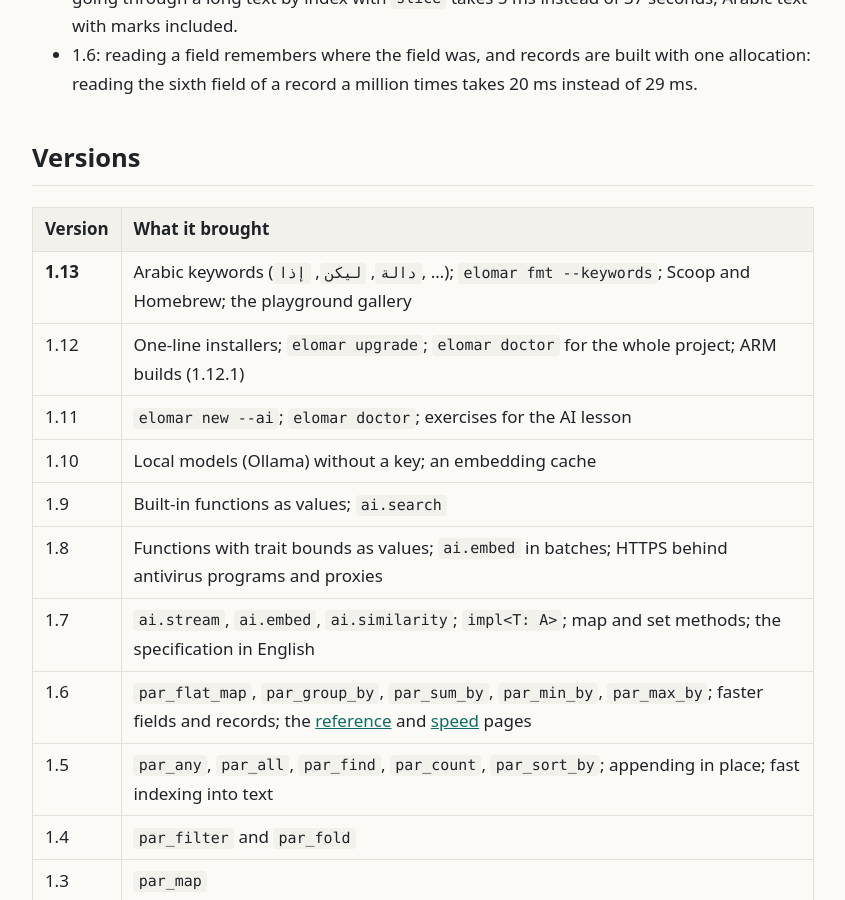
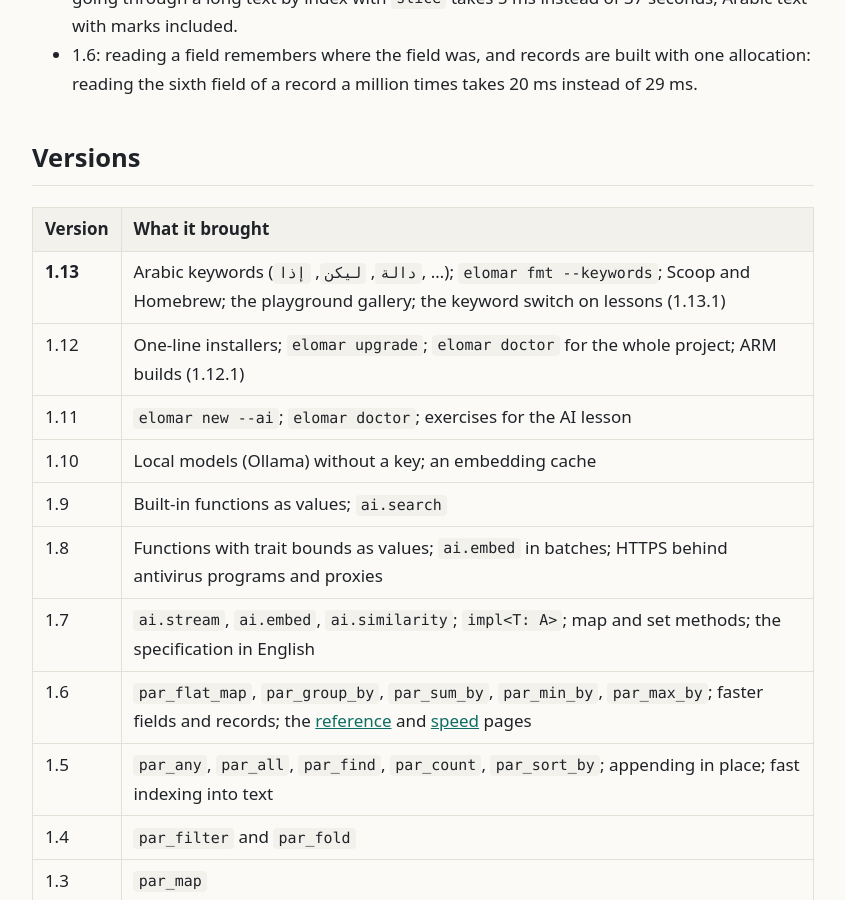
Before and after one commit to abobasel86/elomar-lang, a Jekyll site: the page built from site/en/news.md, in a window 1280 px wide and 900 px high, scrolled down 5984 px. Shown: the whole window, without its empty margins (217-1062 px from the left). Built offline with Jekyll 4.4.1, drawn with Linux system fonts in a browser that asks for light colours; some of the changed text lies outside the part shown.

Commit message:
Release 1.13.1
Co-Authored-By: Claude Opus 5.5 <noreply@anthropic.com>

```diff
--- a/Cargo.toml
+++ b/Cargo.toml
@@ -23,7 +23,7 @@ members = [
 ]
 
 [workspace.package]
-version = "1.13.0"
+version = "1.13.1"
 edition = "2024"
 rust-version = "1.88"
 publish = false
--- a/editor/vscode/package.json
+++ b/editor/vscode/package.json
@@ -2,7 +2,7 @@
   "name": "elomar-lang",
   "displayName": "Elomar-Lang",
   "description": "Elomar-Lang support: highlighting, errors while you type (Arabic/English), hover, go to definition, outline, completion, formatting, snippets and a Run button",
-  "version": "1.13.0",
+  "version": "1.13.1",
   "publisher": "abobasel86",
   "license": "MIT OR Apache-2.0",
   "icon": "images/icon.png",
--- a/site/en/news.md
+++ b/site/en/news.md
@@ -7,7 +7,7 @@ other: ar/news.html
 
 # What's new
 
-## Arabic keywords on every lesson page
+## 1.13.1: Arabic keywords on every lesson page
 
 - Above every lesson, **«fn let if» / «دالة ليكن إذا»** switches all the
   examples between English and Arabic keywords; the choice is remembered
@@ -226,7 +226,7 @@ There are thirteen of them now: `par_map`, `par_filter`, `par_fold`,
 
 | Version | What it brought |
 |---|---|
-| **1.13** | Arabic keywords (`دالة`, `ليكن`, `إذا`, …); `elomar fmt --keywords`; Scoop and Homebrew; the playground gallery |
+| **1.13** | Arabic keywords (`دالة`, `ليكن`, `إذا`, …); `elomar fmt --keywords`; Scoop and Homebrew; the playground gallery; the keyword switch on lessons (1.13.1) |
 | 1.12 | One-line installers; `elomar upgrade`; `elomar doctor` for the whole project; ARM builds (1.12.1) |
 | 1.11 | `elomar new --ai`; `elomar doctor`; exercises for the AI lesson |
 | 1.10 | Local models (Ollama) without a key; an embedding cache |
```
Also changed, not shown: site/ar/news.md (+2 -2 lines), CHANGELOG.md, README.md, editor/vscode/CHANGELOG.md, 1 other file.
